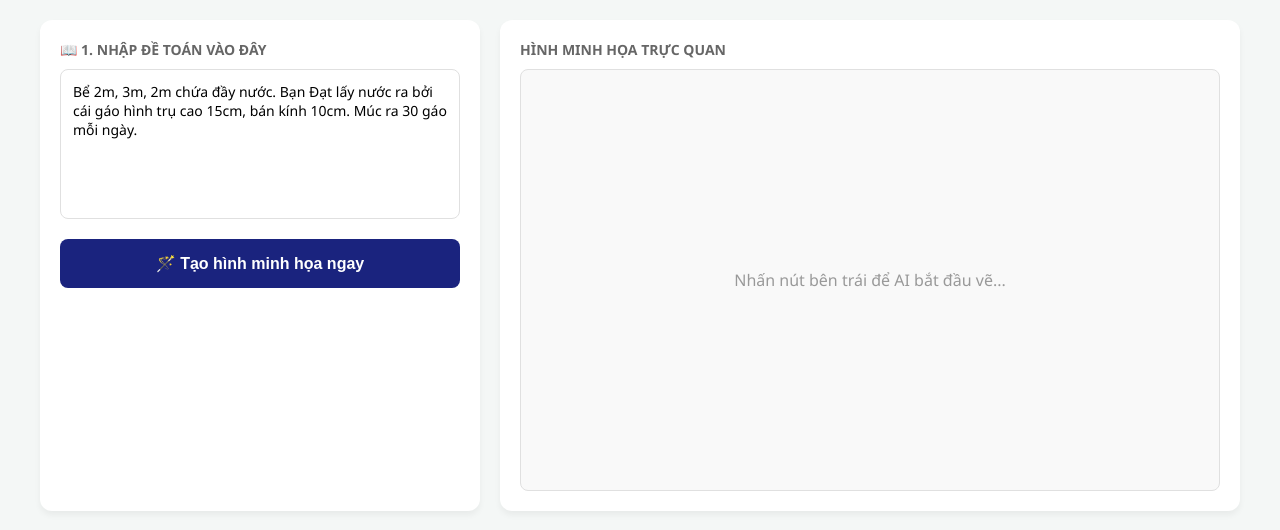
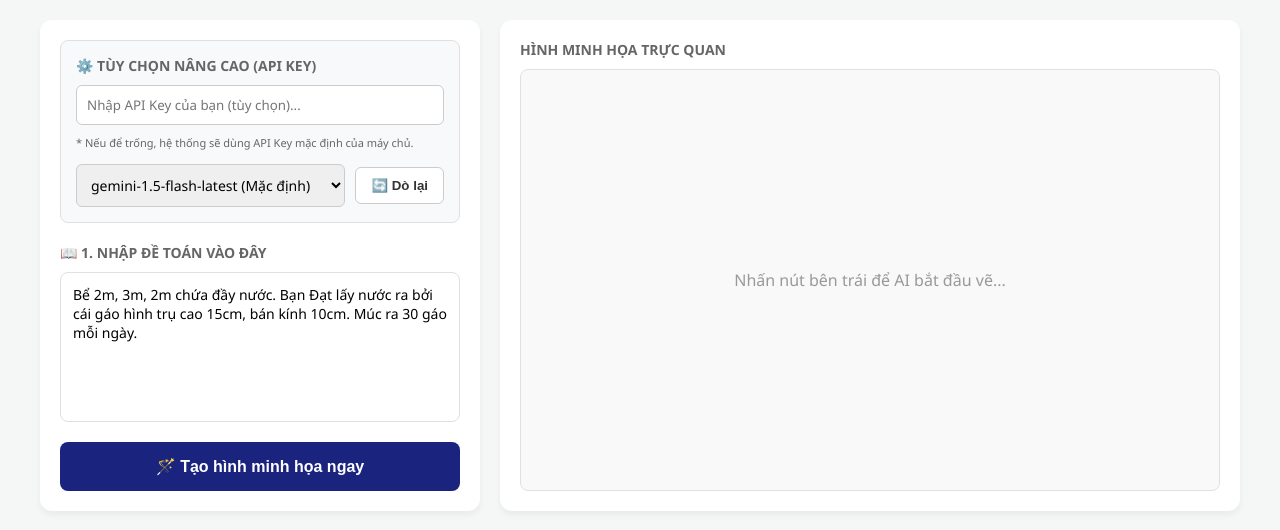
Before and after one commit to thuyetdung-dev/stem-math-pdl, a Flask app: page / in a window 1280 px wide. Shown: the part 73-603 px from the top of the page. Run offline with Flask 3, Linux system fonts and the light colour scheme.

Commit message:
Update index.html

```diff
--- a/templates/index.html
+++ b/templates/index.html
@@ -28,6 +28,13 @@
         .image-container { flex: 1; border: 1px solid var(--border-color); border-radius: 8px; background-color: #f9f9f9; display: flex; align-items: center; justify-content: center; flex-direction: column; text-align: center; overflow: hidden; min-height: 400px; padding: 10px; }
         .image-container img { max-width: 100%; max-height: 100%; object-fit: contain; border-radius: 8px; box-shadow: 0 4px 8px rgba(0,0,0,0.1); }
         .log-box { margin-top: 15px; padding: 10px; background: #e3f2fd; color: #0d47a1; font-size: 12px; border-radius: 6px; text-align: left; display: none; }
+
+        /* Cập nhật giao diện Module API */
+        .settings-panel { background: #f8f9fa; border: 1px solid var(--border-color); border-radius: 8px; padding: 15px; margin-bottom: 20px; }
+        .input-field { width: 100%; padding: 10px; border: 1px solid #ccc; border-radius: 6px; box-sizing: border-box; font-family: inherit; margin-bottom: 5px; }
+        .flex-row { display: flex; gap: 10px; align-items: center; }
+        .select-field { flex: 1; padding: 10px; border: 1px solid #ccc; border-radius: 6px; font-family: inherit; font-size: 14px; }
+        .btn-scan { padding: 10px 15px; background: white; border: 1px solid #ccc; border-radius: 6px; cursor: pointer; font-weight: bold; color: #333; display: flex; align-items: center; gap: 5px; }
     </style>
 </head>
 <body>
@@ -42,6 +49,28 @@
 
     <div class="container">
         <div class="panel left-panel">
+
+            <!-- MODULE TÙY CHỌN NÂNG CAO -->
+            <div class="settings-panel">
+                <div class="section-title"><span>⚙️ TÙY CHỌN NÂNG CAO (API KEY)</span></div>
+
+                <div style="margin-bottom: 12px;">
+                    <input type="password" id="user-api-key" class="input-field" placeholder="Nhập API Key của bạn (tùy chọn)...">
+                    <small style="color: #666; font-size: 11px;">* Nếu để trống, hệ thống sẽ dùng API Key mặc định của máy chủ.</small>
+                </div>
+
+                <div class="flex-row">
+                    <select id="ai-model-select" class="select-field">
+                        <option value="gemini-1.5-flash-latest">gemini-1.5-flash-latest (Mặc định)</option>
+                    </select>
+                    <button type="button" id="btn-scan-models" class="btn-scan" onclick="scanModels()">
+                        🔄 Dò lại
+                    </button>
+                </div>
+                <div id="scan-log" style="font-size: 12px; margin-top: 8px; display: none;"></div>
+            </div>
+
+            <!-- NHẬP ĐỀ TOÁN -->
             <div class="section-title"><span>📖 1. NHẬP ĐỀ TOÁN VÀO ĐÂY</span></div>
             <textarea id="math-input">Bể 2m, 3m, 2m chứa đầy nước. Bạn Đạt lấy nước ra bởi cái gáo hình trụ cao 15cm, bán kính 10cm. Múc ra 30 gáo mỗi ngày.</textarea>
 
@@ -60,8 +89,60 @@
     </div>
 
     <script>
+        async function scanModels() {
+            const apiKey = document.getElementById('user-api-key').value.trim();
+            const modelSelect = document.getElementById('ai-model-select');
+            const scanLog = document.getElementById('scan-log');
+            const scanBtn = document.getElementById('btn-scan-models');
+
+            scanBtn.innerHTML = "⏳ Đang dò...";
+            scanBtn.disabled = true;
+            scanLog.style.display = "block";
+            scanLog.style.color = "#000";
+            scanLog.innerText = "Đang kết nối tới máy chủ Google...";
+
+            try {
+                const response = await fetch('/api/scan-models', {
+                    method: 'POST',
+                    headers: { 'Content-Type': 'application/json' },
+                    body: JSON.stringify({ api_key: apiKey })
+                });
+
+                const data = await response.json();
+
+                if (data.models) {
+                    modelSelect.innerHTML = '';
+                    data.models.forEach(model => {
+                        const option = document.createElement('option');
+                        option.value = model;
+                        option.textContent = model;
+
+                        // Tự động ưu tiên chọn mô hình "flash" thay vì "pro" để xử lý cho nhanh
+                        if(model.includes("gemini-1.5-flash") && !model.includes("8b")) {
+                            option.selected = true;
+                        }
+                        modelSelect.appendChild(option);
+                    });
+                    scanLog.style.color = "green";
+                    scanLog.innerText = `✔️ Đã tìm thấy ${data.models.length} mô hình khả dụng.`;
+                } else {
+                    scanLog.style.color = "red";
+                    scanLog.innerText = `❌ Lỗi: ${data.error}`;
+                }
+            } catch (err) {
+                scanLog.style.color = "red";
+                scanLog.innerText = "❌ Lỗi kết nối mạng khi tải danh sách mô hình.";
+            }
+
+            scanBtn.innerHTML = "🔄 Dò lại";
+            scanBtn.disabled = false;
+        }
+
         async function generateImage() {
             const mathInput = document.getElementById('math-input').value;
+            const apiKey = document.getElementById('user-api-key').value.trim();
+            const selectedModel = document.getElementById('ai-model-select').value;
+
             const output = document.getElementById('image-output');
             const btn = document.getElementById('gen-btn');
             const log = document.getElementById('log');
@@ -75,16 +156,18 @@
             log.style.display = "none";
 
             try {
-                // Đã đồng bộ biến "text" để gửi lên máy chủ
                 const response = await fetch('/api/generate', {
                     method: 'POST',
                     headers: { 'Content-Type': 'application/json' },
-                    body: JSON.stringify({ text: mathInput })
+                    body: JSON.stringify({
+                        text: mathInput,
+                        api_key: apiKey,
+                        model: selectedModel
+                    })
                 });
 
                 const data = await response.json();
 
-                // Đã sửa điều kiện hiển thị ảnh
                 if(data.image_url) {
                     output.innerHTML = `<img src="${data.image_url}" alt="Generated Image">`;
                     log.style.display = "block";
```
